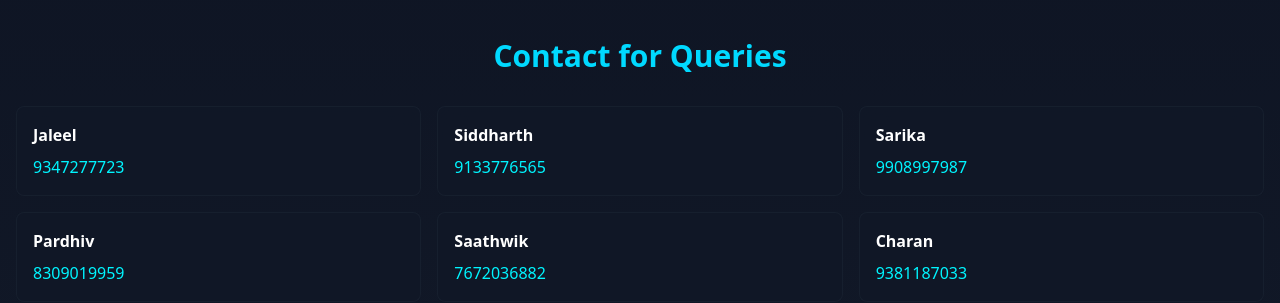
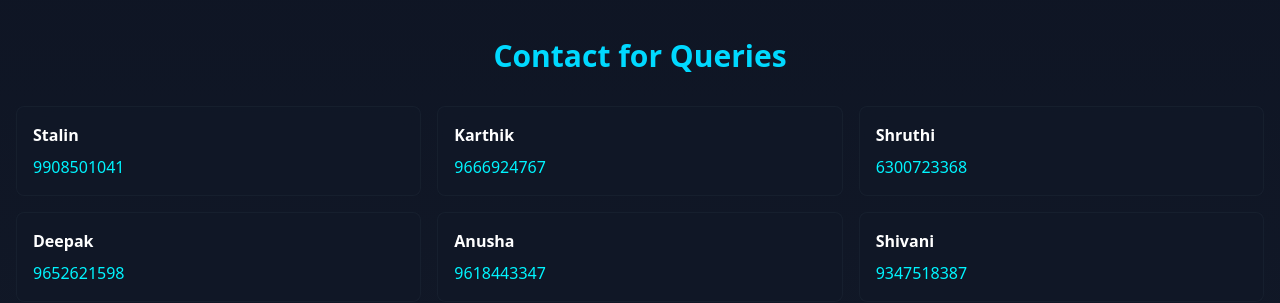
Before and after one commit to katkurisanjay/datafusion25, a React (Vite) app: page / in a window 1280 px wide. Shown: the part 5900-6203 px from the top of the page. Built offline with nearby package versions, Linux system fonts and the light colour scheme.

Commit message:
Update Coordinators.tsx

```diff
--- a/src/components/Coordinators.tsx
+++ b/src/components/Coordinators.tsx
@@ -48,12 +48,12 @@ const Coordinators = () => {
   };
 
   const contactQueries = [
-    { name: 'Jaleel', phone: '9347277723' },
-    { name: 'Siddharth', phone: '9133776565' },
-    { name: 'Sarika', phone: '9908997987' },
-    { name: 'Pardhiv', phone: '8309019959' },
-    { name: 'Saathwik', phone: '7672036882' },
-    { name: 'Charan', phone: '9381187033' },
+    { name: 'Stalin', phone: '9908501041' },
+    { name: 'Karthik', phone: '9666924767' },
+    { name: 'Shruthi', phone: '6300723368' },
+    { name: 'Deepak', phone: '9652621598' },
+    { name: 'Anusha', phone: '9618443347' },
+    { name: 'Shivani', phone: '9347518387' },
   ];
 
   return (
```
